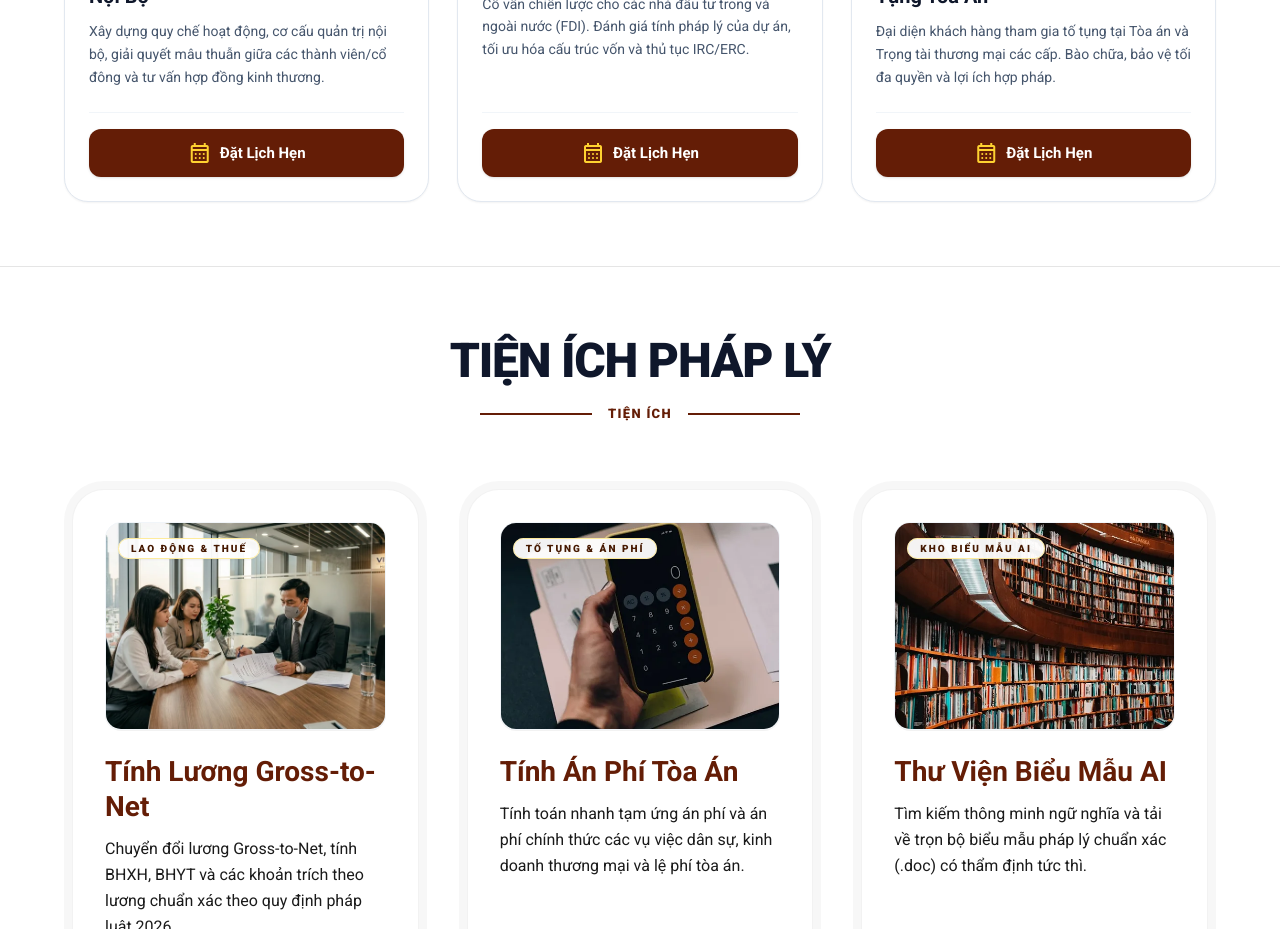
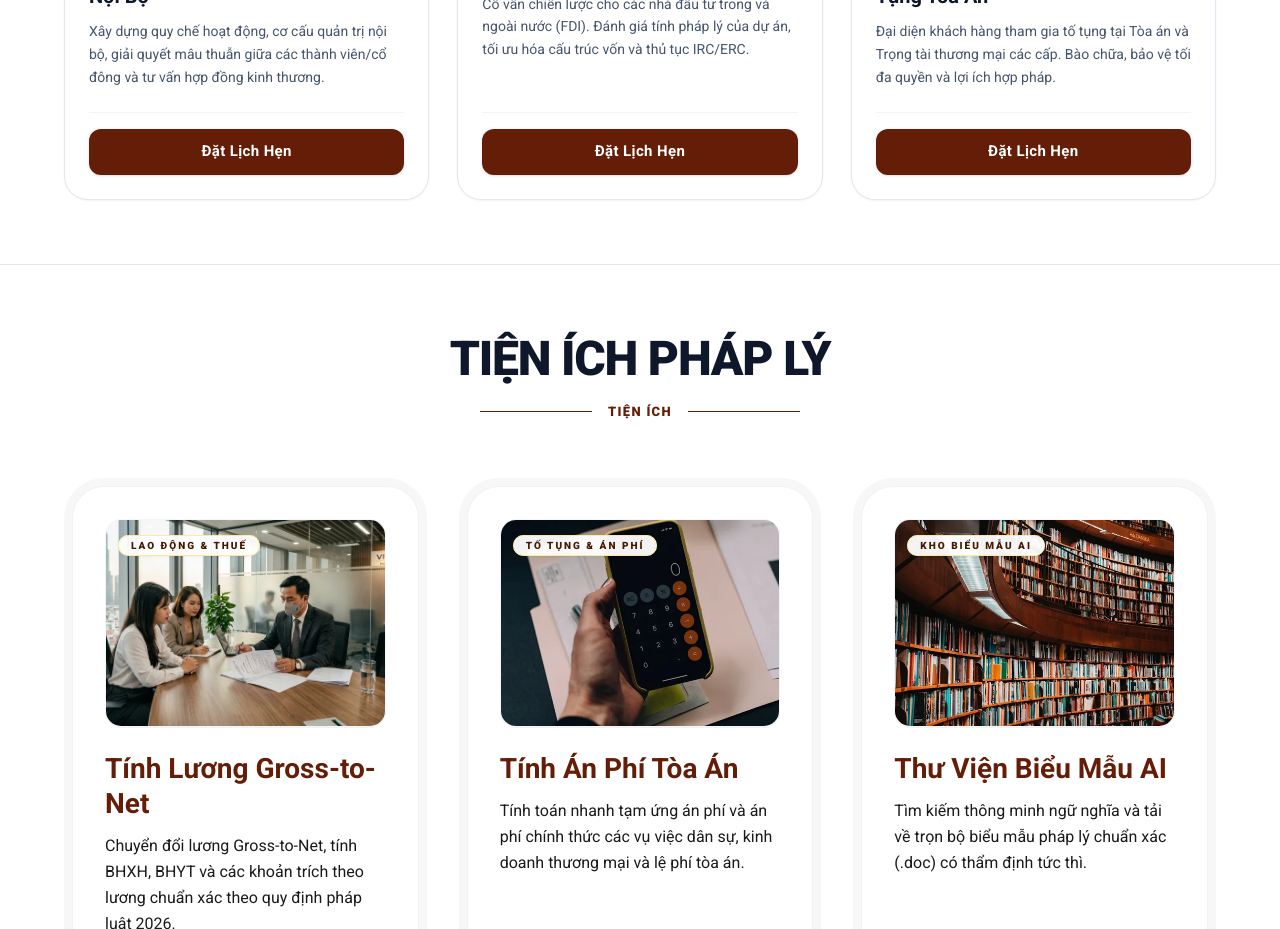
Before and after one commit to RexMcG/webluatductin, a Next.js app: page / in a window 1280 px wide. Shown: the part 2520-3449 px from the top of the page. Built offline with nearby package versions, Linux system fonts and the light colour scheme.

Commit message:
style: remove redundant calendar icon from appointment buttons in cards

```diff
--- a/src/app/page.tsx
+++ b/src/app/page.tsx
@@ -370,9 +370,8 @@ export default function Home() {
             <div className="pt-4 border-t border-slate-100 mt-auto">
               <Link
                 href="/appointment"
-                className="w-full flex items-center justify-center gap-2 bg-[#641D06] hover:bg-black text-white rounded-xl py-2.5 sm:py-3 text-sm sm:text-[15px] font-bold transition-all active:scale-98 shadow-sm hover:shadow-md text-center"
+                className="w-full flex items-center justify-center bg-[#641D06] hover:bg-black text-white rounded-xl py-2.5 sm:py-3 text-sm sm:text-[15px] font-bold transition-all active:scale-98 shadow-sm hover:shadow-md text-center tracking-wide"
               >
-                <span className="material-symbols-outlined text-base text-amber-300">calendar_month</span>
                 <span>Đặt Lịch Hẹn</span>
               </Link>
             </div>
@@ -411,9 +410,8 @@ export default function Home() {
             <div className="pt-4 border-t border-slate-100 mt-auto">
               <Link
                 href="/appointment"
-                className="w-full flex items-center justify-center gap-2 bg-[#641D06] hover:bg-black text-white rounded-xl py-2.5 sm:py-3 text-sm sm:text-[15px] font-bold transition-all active:scale-98 shadow-sm hover:shadow-md text-center"
+                className="w-full flex items-center justify-center bg-[#641D06] hover:bg-black text-white rounded-xl py-2.5 sm:py-3 text-sm sm:text-[15px] font-bold transition-all active:scale-98 shadow-sm hover:shadow-md text-center tracking-wide"
               >
-                <span className="material-symbols-outlined text-base text-amber-300">calendar_month</span>
                 <span>Đặt Lịch Hẹn</span>
               </Link>
             </div>
@@ -452,9 +450,8 @@ export default function Home() {
             <div className="pt-4 border-t border-slate-100 mt-auto">
               <Link
                 href="/appointment"
-                className="w-full flex items-center justify-center gap-2 bg-[#641D06] hover:bg-black text-white rounded-xl py-2.5 sm:py-3 text-sm sm:text-[15px] font-bold transition-all active:scale-98 shadow-sm hover:shadow-md text-center"
+                className="w-full flex items-center justify-center bg-[#641D06] hover:bg-black text-white rounded-xl py-2.5 sm:py-3 text-sm sm:text-[15px] font-bold transition-all active:scale-98 shadow-sm hover:shadow-md text-center tracking-wide"
               >
-                <span className="material-symbols-outlined text-base text-amber-300">calendar_month</span>
                 <span>Đặt Lịch Hẹn</span>
               </Link>
             </div>
--- a/src/app/services/page.tsx
+++ b/src/app/services/page.tsx
@@ -95,9 +95,8 @@ export default function ServicesPage() {
               <div className="pt-4 border-t border-slate-100 mt-auto">
                 <Link
                   href="/appointment"
-                  className="w-full flex items-center justify-center gap-2 bg-[#641D06] hover:bg-black text-white rounded-xl py-2.5 sm:py-3 text-sm sm:text-[15px] font-bold transition-all active:scale-98 shadow-sm hover:shadow-md text-center"
+                  className="w-full flex items-center justify-center bg-[#641D06] hover:bg-black text-white rounded-xl py-2.5 sm:py-3 text-sm sm:text-[15px] font-bold transition-all active:scale-98 shadow-sm hover:shadow-md text-center tracking-wide"
                 >
-                  <span className="material-symbols-outlined text-base text-amber-300">calendar_month</span>
                   <span>Đặt Lịch Hẹn</span>
                 </Link>
               </div>
```
